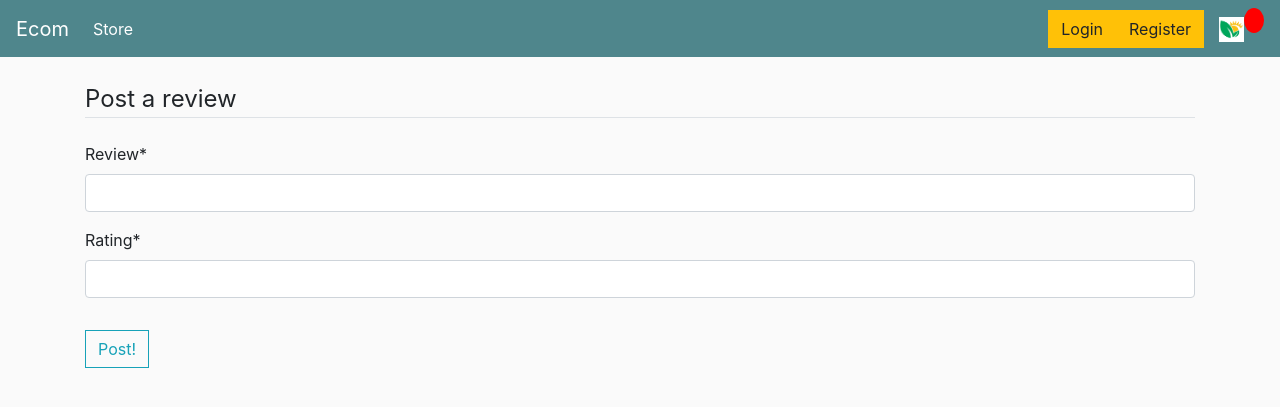
After one commit to SaiVamshiK/Platform-to-sell-Products-online, a Django app: page /product/1/review/ in a window 1280 px wide. The commit adds this page. Shown: the top 407 px of the page. Run offline with Django 3.2, Linux system fonts and the light colour scheme; some libraries are stand-ins or nearby versions.

Commit message:
ratings for products added

```diff
--- a/EcommerceWebsite/store/admin.py
+++ b/EcommerceWebsite/store/admin.py
@@ -8,3 +8,4 @@ admin.site.register(Product)
 admin.site.register(Order)
 admin.site.register(OrderItem)
 admin.site.register(ShippingAddress)
+admin.site.register(Review)
--- a/EcommerceWebsite/store/forms.py
+++ b/EcommerceWebsite/store/forms.py
@@ -7,3 +7,10 @@ class UserRegistrationForm(UserCreationForm):
     class Meta:
         model = User
         fields=['username','email','password1','password2']
+
+
+class ReviewForm(forms.Form):
+    review=forms.CharField()
+    rating=forms.FloatField()
+    class Meta:
+        fields = ['review','rating']
--- a/EcommerceWebsite/store/templates/store/my_orders.html
+++ b/EcommerceWebsite/store/templates/store/my_orders.html
@@ -43,6 +43,9 @@
                     <div style="flex:1">
                         <strong>Price</strong>
                     </div>
+                    <div style="flex:1">
+                        <strong></strong>
+                    </div>
                 </div>
             </div>
             {% for detail in o.details %}
@@ -57,6 +60,9 @@
                         <div style="flex:1">
                             <strong>{{detail.product_price}}</strong>
                         </div>
+                        <div style="flex:1">
+                            <a href="{% url 'each_product_review' detail.product_id %}" class="btn btn-info">Give a Review</a>
+                        </div>
                     </div>
                 </div>
             {% endfor %}
--- /dev/null
+++ b/EcommerceWebsite/store/templates/store/review_create.html
@@ -0,0 +1,23 @@
+{% extends 'store/main.html' %}
+{% load static %}
+{% load crispy_forms_tags %}
+{% block content %}
+
+<div class="content-section">
+    <form method="post">
+        {% csrf_token %}
+        <fieldset class="form-group">
+            <legend class="border-bottom mb-4">
+                Post a review
+            </legend>
+            {{form|crispy}}
+        </fieldset>
+        <div class="form-group">
+            <button class="btn btn-outline-info" type="submit">
+                Post!
+            </button>
+        </div>
+    </form>
+</div>
+
+{% endblock content %}
--- a/EcommerceWebsite/store/templates/store/store.html
+++ b/EcommerceWebsite/store/templates/store/store.html
@@ -14,6 +14,7 @@
     <br>
 {% else %}
 {% endif %}
+
 <div class="row">
     <div class="col">
         <div class="card card-body">
@@ -30,13 +31,16 @@
         <div class="col-lg-4">
             <img class="thumbnail" src="{{product.imageURL}}">
             <div class="box-element product">
-                <h6><strong>{{product.name}}</strong></h6>
+                <h6><pre><strong>{{product.name}}</strong></pre></h6>
                 <hr>
                 <button data-product="{{product.id}}" data-action="add" class="btn btn-outline-secondary add-btn update-cart">Add to Cart</button>
                 <a href="#" class="btn btn-outline-success">
                     View
                 </a>
                 <h4 style="display: inline-block;float:right">${{product.price|floatformat:2}}</h4>
+            </div>
+            <div class="box-element product">
+                <a href="{% url 'see_rating' product.pk %}">See Rating</a>
             </div>
         </div>
     {% endfor %}
--- a/EcommerceWebsite/store/urls.py
+++ b/EcommerceWebsite/store/urls.py
@@ -26,4 +26,6 @@ urlpatterns = [
     path('previous_orders/',views.previousOrders,name='previous_orders'),
     path('pdf_view/',views.ViewPDF.as_view(),name='pdf_view'),
     path('cur_pdf_view/',views.ViewCurPDF.as_view(),name='cur_pdf_view'),
+    path('product/<int:pk>/review/',views.createReview,name='each_product_review'),
+    path('product/<int:pk>/see_rating/',views.see_rating,name='see_rating')
 ]
--- a/EcommerceWebsite/store/views.py
+++ b/EcommerceWebsite/store/views.py
@@ -4,7 +4,7 @@ from django.http import JsonResponse
 import json
 import datetime
 from .utils import cookieCart,cartData,guestOrder
-from .forms import UserRegistrationForm
+from .forms import UserRegistrationForm,ReviewForm
 from django.contrib import messages
 from .filters import ProductFilter
 from django.core.paginator import Paginator,EmptyPage,PageNotAnInteger
@@ -15,9 +15,38 @@ from django.template.loader import get_template
 from django.views import View
 from xhtml2pdf import pisa
 
+def see_rating(request,pk):
+    cur_product=Product.objects.get(id=pk)
+    all_reviews=Review.objects.all()
+    i=1
+    r=0
+    for review in all_reviews:
+        if cur_product==review.product:
+            r=r+review.rating
+            i=i+1
+
+    r=r/i
+
+    return render(request,'store/see_rating.html',{'rating':r,'product':cur_product})
+
+def createReview(request,pk):
+    if request.method=='POST':
+        form=ReviewForm(request.POST)
+        cur_product=Product.objects.get(id=pk)
+        if form.is_valid():
+            Review.objects.create(
+                user=request.user,
+                product=cur_product,
+                rating=form.cleaned_data.get('rating'),
+            )
+            return redirect('store')
+    else:
+        form=ReviewForm()
+    return render(request,'store/review_create.html',{'form':form})
 
 temp={}
 def store(request):
+
 
     data = cartData(request)
 
@@ -153,6 +182,7 @@ def previousOrders(request):
             temp={'product_name':orderItem.product.name,
                   'product_image':orderItem.product.image,
                   'product_price':orderItem.product.price,
+                  'product_id':orderItem.product.id,
                   'product_quantity':orderItem.quantity}
             all_product_details.append(temp)
         qwe={'order':order,'details':all_product_details}
@@ -187,3 +217,11 @@ class ViewCurPDF(View):
 	def get(self, request, *args, **kwargs):
 		pdf = render_to_pdf('store/cur_pdf_template.html', temp)
 		return HttpResponse(pdf, content_type='application/pdf')
+
+
+
+
+def eachProductReview(request,pk):
+    cur_product=Product.objects.get(id=pk)
+    form=ReviewForm()
+    return render(request,'store/each_product_review.html',{'product':cur_product,'form':form})
```
Also changed, not shown: EcommerceWebsite/store/models.py (+8 -2 lines), EcommerceWebsite/store/templates/store/each_product_review.html (added, +23 -0 lines), EcommerceWebsite/store/templates/store/see_rating.html (added, +25 -0 lines), EcommerceWebsite/db.sqlite3, EcommerceWebsite/store/migrations/0005_product_rating.py (added), EcommerceWebsite/store/migrations/0006_review.py (added), EcommerceWebsite/store/migrations/0007_auto_20200830_1539.py (added), EcommerceWebsite/store/migrations/0008_auto_20200830_1605.py (added).
